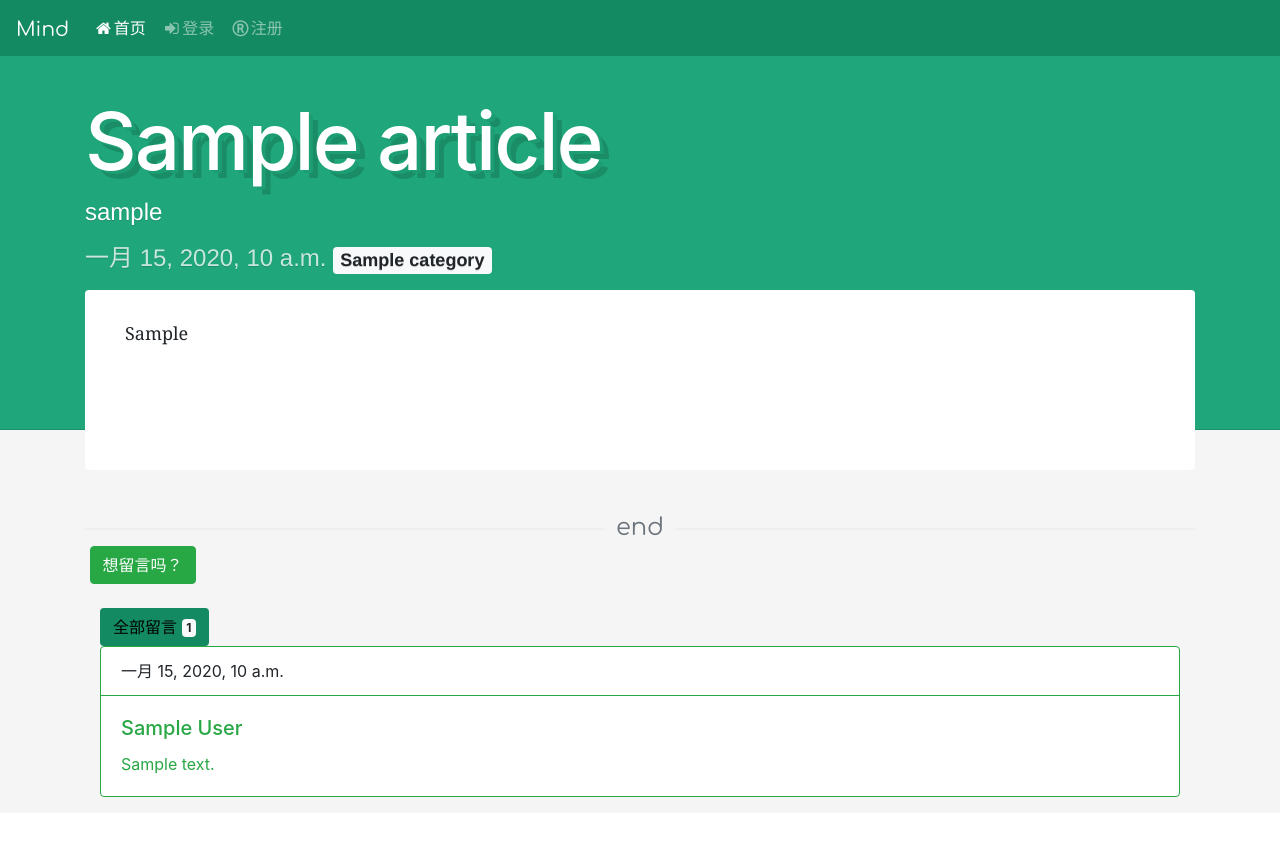
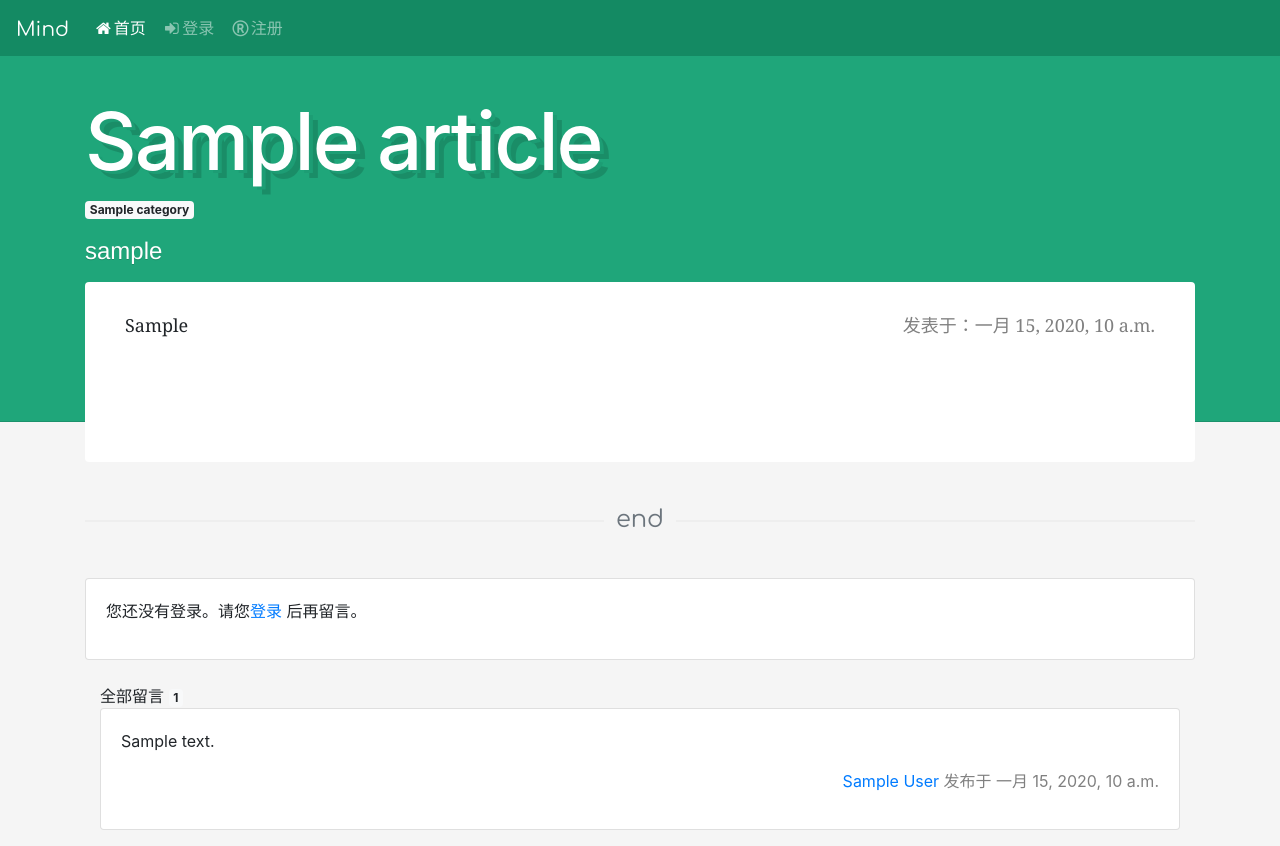
Before and after one commit to Cheng-mq1216/-, a Django app: template app/Index/templates/details.html in a window 1280 px wide. Before the commit the page ends 797 px from the top, so only its background shows below. Run offline with Django 3.2, Linux system fonts and the light colour scheme; the template is opened without the code that fills it: most values are stand-ins (such as "Sample title", 1, 10 or a date in 2020); parts of the project's set-up code (start-up, migrations or seed data) failed here and were passed over; some libraries are stand-ins or nearby versions.

Commit message:
修改部分样式。修改评论模型为textfield。

```diff
--- a/app/Index/models.py
+++ b/app/Index/models.py
@@ -41,7 +41,7 @@ class Article(models.Model):
 # 评论表
 class Comment(models.Model):
     time = models.DateTimeField(auto_now_add=True, verbose_name="时间")
-    content = models.CharField(max_length=500, verbose_name="内容")
+    content = models.TextField(max_length=500, verbose_name="内容")
     article = models.ForeignKey(
         Article, verbose_name="文章", on_delete=models.CASCADE)
     author = models.ForeignKey(
--- a/app/Index/static/css/details.css
+++ b/app/Index/static/css/details.css
@@ -54,7 +54,7 @@ article {
     z-index: 2;
     position: relative;
     border-radius: 4px;
-    padding: 5px 40px 22px 40px;
+    padding: 5px 40px 42px 40px;
     min-height: 180px;
     padding-top: 30px;
     font-size: 18px;
@@ -82,12 +82,12 @@ img {
     background-color: #148a63;
 }
 
-.container a {
+.jumbotron a {
     color: white;
     text-decoration: none;
 }
 
-.container a:hover {
+.jumbotron a:hover {
     color: gold;
 }
 
@@ -121,12 +121,22 @@ img {
     padding: 0 .5em;
 }
 
-.margin-top-xl {
+.margin-xl {
     margin-top: 40px !important;
+    margin-bottom: 40px !important;
 }
 
 .text-muted {
     color: #b3b3b3;
-    font-family:  'Comfortaa', Times, serif;
+    font-family: 'Comfortaa', Times, serif;
     font-size: 24px;
 }
+
+.right-text {
+    float: right;
+    color: gray;
+}
+
+.center-op {
+    text-align: center;
+}
--- a/app/Index/templates/details.html
+++ b/app/Index/templates/details.html
@@ -8,57 +8,49 @@
     <!--文章开始-->
     <div class="jumbotron jumbotron-ad hidden-print">
         <div class="container">
-            <h1> {{article.title}} </h1>
+            <h1> {{article.title}} </h1><span
+            class="badge badge-light">{{article.category.name}}</span>
             <p><a href="{% url 'user-info' article.author.id %}">{{  article.author.username }} </a> </p>
-            <p>
-                <span> {{article.time}}</span>
-                <span class="badge badge-light">{{article.category.name}}</span>
-            </p>
         </div>
     </div>
     <div class="content-underlay"></div>
     <div class="container">
-        <article class="page-content"> {{ md | safe }}</article>
-        <div class="hr margin-top-xl">
+        <article class="page-content"> {{ md | safe }}
+            <div class="right-text">发表于：{{article.time}}</div>
+        </article>
+        {% if user == article.author %}
+        <div class="center-op">
+            <!-- 删除文章 -->
+            <form action="{% url 'article-delete' article.id %}" method="post" style="display: inline">
+                {% csrf_token %}
+                <input type="submit" class="btn btn-link" value="删除文章">
+            </form>
+            <!-- 编辑文章 -->
+            <a href="{% url 'article-update' article.id %}"><input type="submit" class="btn btn-link" value="编辑文章"></a>
+        </div>
+        {% endif %}
+        <div class="hr margin-xl">
             <span class="hr-text text-xl text-muted">end</span>
         </div>
     </div>
 
-
-
     <!--文章结束-->
     <div class="container">
-        <div class="btn-group" role="group" aria-label="Basic example">
-            {% if user == article.author %}
-            <!-- 删除文章 -->
-            <form action="{% url 'article-delete' article.id %}" method="post">
-                {% csrf_token %}
-                <input type="submit" class="btn btn-success" value="删除文章">
-            </form>
-
-            <!-- 编辑文章 -->
-            <a href="{% url 'article-update' article.id %}"><input type="submit" class="btn btn-success "
-                    value="编辑文章"></a>
-            {% endif %}
-        </div>
 
         <!--留言开始-->
-        <!-- {% load addclass %}  -->
-        <input type="submit" value="想留言吗？" class="btn btn-success" data-toggle="collapse" href="#collapseExample"
-            role="button" aria-expanded="false" aria-controls="collapseExample" />
         <form action="{% url 'article-detail' article.id %}" method="POST">
-            <div class="collapse" id="collapseExample">
             <div class="card card-body">
                 {% if user.is_authenticated %}
                 {% csrf_token %}
                 <div class="sumbit-comment">
-                        {{ form }}
+                    {% load addclass %}
+                    {{ form.content | class:"form-control" }}
                     <input class="btn btn-primary" type="submit" value="提交留言" />
                 </div>
                 {% else %}
-                    您还没登录呢？想得美。
+                <p><span>您还没有登录。请您</span><a href="{% url 'login' %}">登录</a>
+                    <span>后再留言。</span></p>
                 {% endif %}
-                </div>
             </div>
         </form>
     </div>
@@ -67,23 +59,23 @@
     <div class="container">
         <div class="container">
             <div class="bottom">
-                <button type="button" class="btn bg-green">全部留言
+                <span>全部留言</span>
                 <span class="badge badge-light">{{ comments | length }}</span>
-                </button>
             </div>
+
             {% for i in comments %}
-            <div class="card border-success mb-3">
-                <div class="card-header bg-transparent border-success">
-                    <span>{{i.time}}</span>{% if user == i.author %}
+            <div class="card mb-3">
+
+                <div class="card-body">
+                    <p class="card-text">{{i.content}} </p>
+                    <p class="right-text"><a href="{% url 'user-info' i.id %}">{{i.author}}</a>
+                        <span> 发布于 {{i.time}}</span></p>
+                    {% if user == i.author %}
                     <form action="{% url 'comment-delete' i.id %}" method="POST">
                         {% csrf_token %}
-                        <input type="submit" value="删除留言"> {% endif %}
+                        <button type="submit" class="btn btn-danger btn-sm">删除留言</button>
                     </form>
-                </div>
-
-                <div class="card-body text-success">
-                    <h5 class="card-title">{{i.author}}</h5>
-                    <p class="card-text">{{i.content}}</p>
+                    {% endif %}
                 </div>
             </div>
             {% endfor %}
--- a/app/Index/views.py
+++ b/app/Index/views.py
@@ -92,7 +92,7 @@ class ArticleDetail(DetailView, FormMixin):
 
     def get_context_data(self, **kwargs):
         context = super().get_context_data(**kwargs)
-        context['comments'] = self.object.comment_set.all()
+        context['comments'] = self.object.comment_set.all().order_by('-time')
         context['form'] = self.get_form()
         context['md'] = markdown(self.object.content,
                                  extensions=[
@@ -139,7 +139,7 @@ class ArticleUpdateView(UpdateView, LoginRequiredMixin):
     """处理更新Article时的表单"""
     model = Article
     success_url = '/'
-    fields = ['content']
+    fields = ['content', 'category']
     template_name = 'update.html'
 
 
```
Also changed, not shown: app/Index/templates/update.html (+23 -10 lines), app/settings.py (+5 -4 lines), app/Index/migrations/0002_auto_20190719_1831.py (added). Lines whose indentation alone changed are shown as unchanged.
